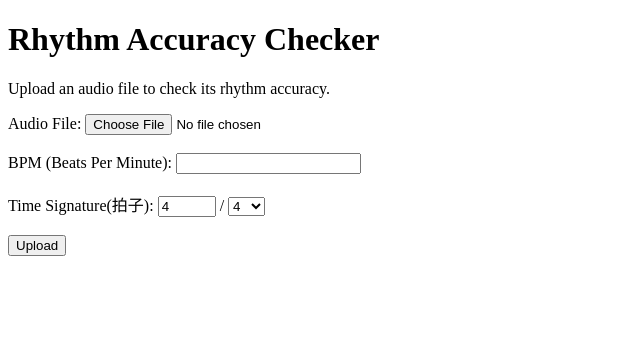
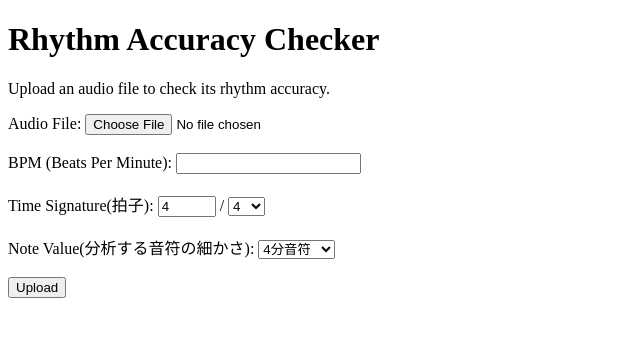
Before and after one commit to jiei-h/rhythm-accuracy-checker, a Flask app: page / in a window 1280 px wide. Shown: the top 337 px of the page, without its empty margins (0-640 px from the left). Run offline with Flask 3, Linux system fonts and the light colour scheme.

Commit message:
feat: ユーザーが画面から音符の細かさ(Note Value)を自由に選べる自動分割ロジックを実装

```diff
--- a/app.py
+++ b/app.py
@@ -26,29 +26,27 @@ def analyze():
     # フォームから拍子（分子・分母）を受け取る
     time_num = int(request.form["time_num"])
     time_den = int(request.form["time_den"])
+    #フォームから音符の種類を受け取る
+    note_value = int(request.form["note_value"])
 
     # 音源を読み込み、解析を行う
     y, sr = load_audio(audio_save_path)
     duration = get_duration(y, sr)
     onsets = onset_detect(y, sr)
 
-
-    # --- ⚠️ 一時的な措置（ステップ3に繋ぐためのダミー処理） ---
-    # ロジックを完全に組み直す前のつなぎとして、time_den をこれまでの note_value の代わりに仮で渡しておきます
-    deviations = calculate_deviations(bpm, time_den, onsets, duration)
-    average, stdev, extreme, extreme_time = summarize(deviations, onsets)
-    # --------------------------------------------------------
-
+    deviations = calculate_deviations(bpm, time_num, time_den, note_value, onsets)
+    average, stdev, extreme, extreme_time_text = summarize(deviations, onsets, bpm, time_num, time_den)
 
     judgment = evaluate_stability(stdev)
-    summary = DeviationSummary(average, stdev, extreme, extreme_time, judgment)
+    summary = DeviationSummary(average, stdev, extreme, extreme_time_text, judgment)
+
 
     # グラフを生成し、保存する
     graph_filename = f"{uuid.uuid4()}_tempo_graph.png"
     graph_path = os.path.join("data", "graphs", graph_filename)
     plot_deviation(onsets, deviations, summary, graph_path)
 
-    return render_template("result.html", audio_file=audio_file, bpm=bpm, note_value=time_den, summary=summary, graph_filename=graph_filename)
+    return render_template("result.html", audio_file=audio_file, bpm=bpm, note_value=note_value, summary=summary, graph_filename=graph_filename)
 
 
 # data/graphs/ の中の画像を画面に表示するためのルート（実務の定番テクニック）
--- a/templates/index.html
+++ b/templates/index.html
@@ -36,6 +36,17 @@
                     <option value="32">32</option>
                 </select>
             </div>
+            <br>
+
+            <div>
+                <label for="note_value">Note Value(分析する音符の細かさ):</label>
+                <select id="note_value" name="note_value" required>
+                    <option value="4">4分音符</option>
+                    <option value="8">8分音符</option>
+                    <option value="16">16分音符</option>
+                    <option value="32">32分音符</option>
+                </select>
+            </div>
         <br>
 
 
```
